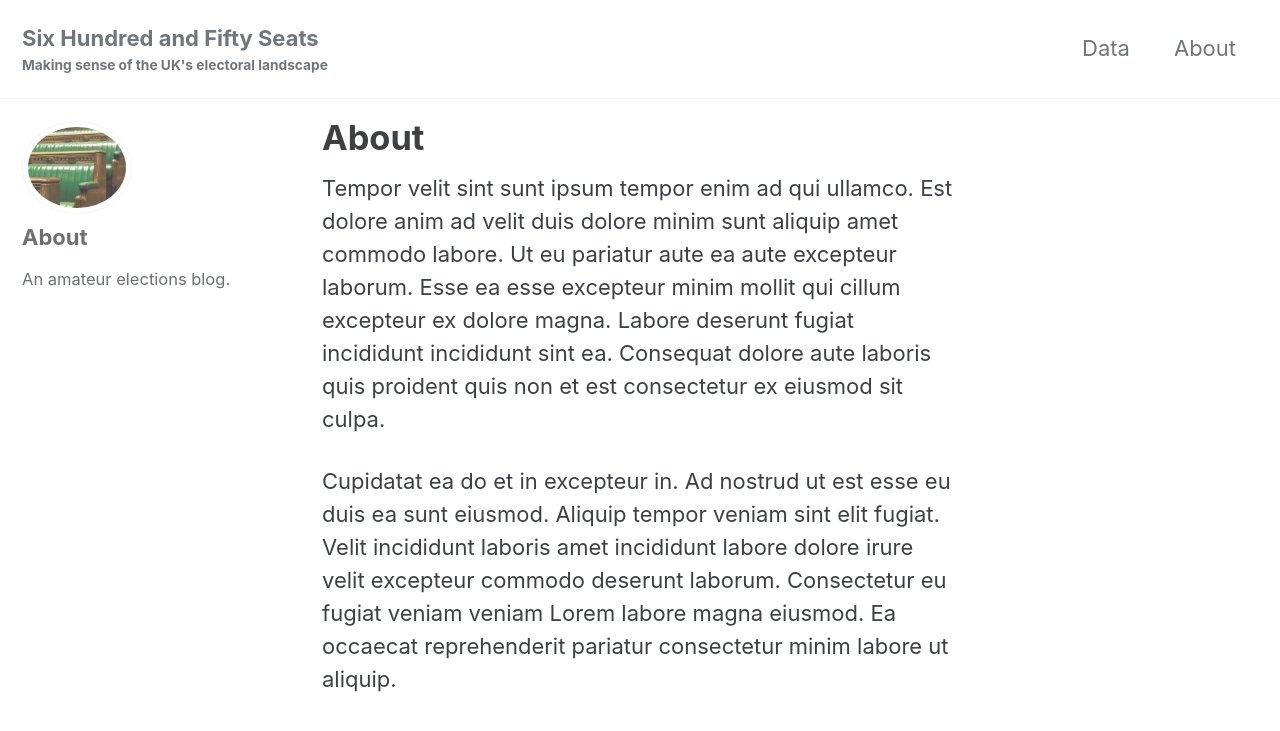
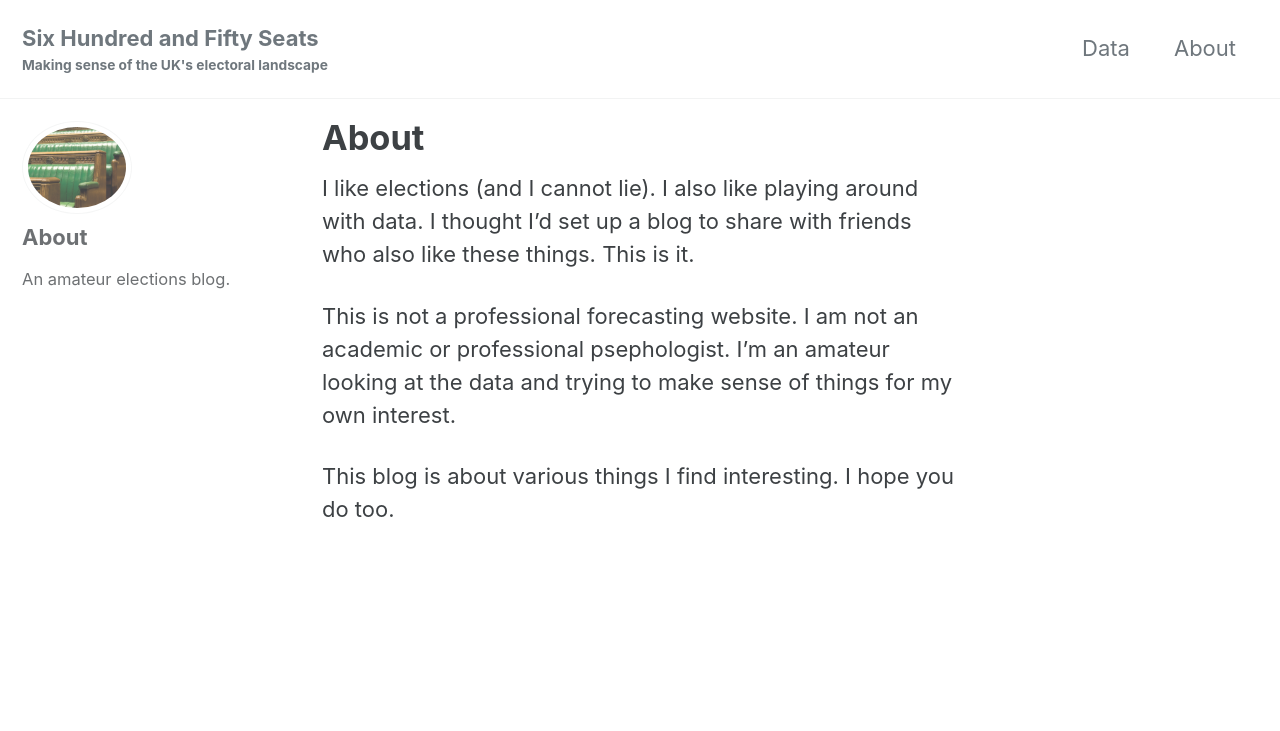
Before and after one commit to sixhundredandfifty/blog, a Jekyll site: the page built from _pages/about.md, in a window 1280 px wide and 900 px high. Shown: the top 731 px of the window. Built offline with Jekyll 4.4.1, drawn with Linux system fonts in a browser that asks for light colours; cached includes are drawn as plain includes; nearby versions of some CDN libraries.

Commit message:
Update about.md

```diff
--- a/_pages/about.md
+++ b/_pages/about.md
@@ -3,6 +3,8 @@ permalink: /about/
 title: "About"
 ---
 
-Tempor velit sint sunt ipsum tempor enim ad qui ullamco. Est dolore anim ad velit duis dolore minim sunt aliquip amet commodo labore. Ut eu pariatur aute ea aute excepteur laborum. Esse ea esse excepteur minim mollit qui cillum excepteur ex dolore magna. Labore deserunt fugiat incididunt incididunt sint ea. Consequat dolore aute laboris quis proident quis non et est consectetur ex eiusmod sit culpa.
+I like elections (and I cannot lie). I also like playing around with data. I thought I'd set up a blog to share with friends who also like these things. This is it.
 
-Cupidatat ea do et in excepteur in. Ad nostrud ut est esse eu duis ea sunt eiusmod. Aliquip tempor veniam sint elit fugiat. Velit incididunt laboris amet incididunt labore dolore irure velit excepteur commodo deserunt laborum. Consectetur eu fugiat veniam veniam Lorem labore magna eiusmod. Ea occaecat reprehenderit pariatur consectetur minim labore ut aliquip.
+This is not a professional forecasting website. I am not an academic or professional psephologist. I'm an amateur looking at the data and trying to make sense of things for my own interest.
+
+This blog is about various things I find interesting. I hope you do too.
```
